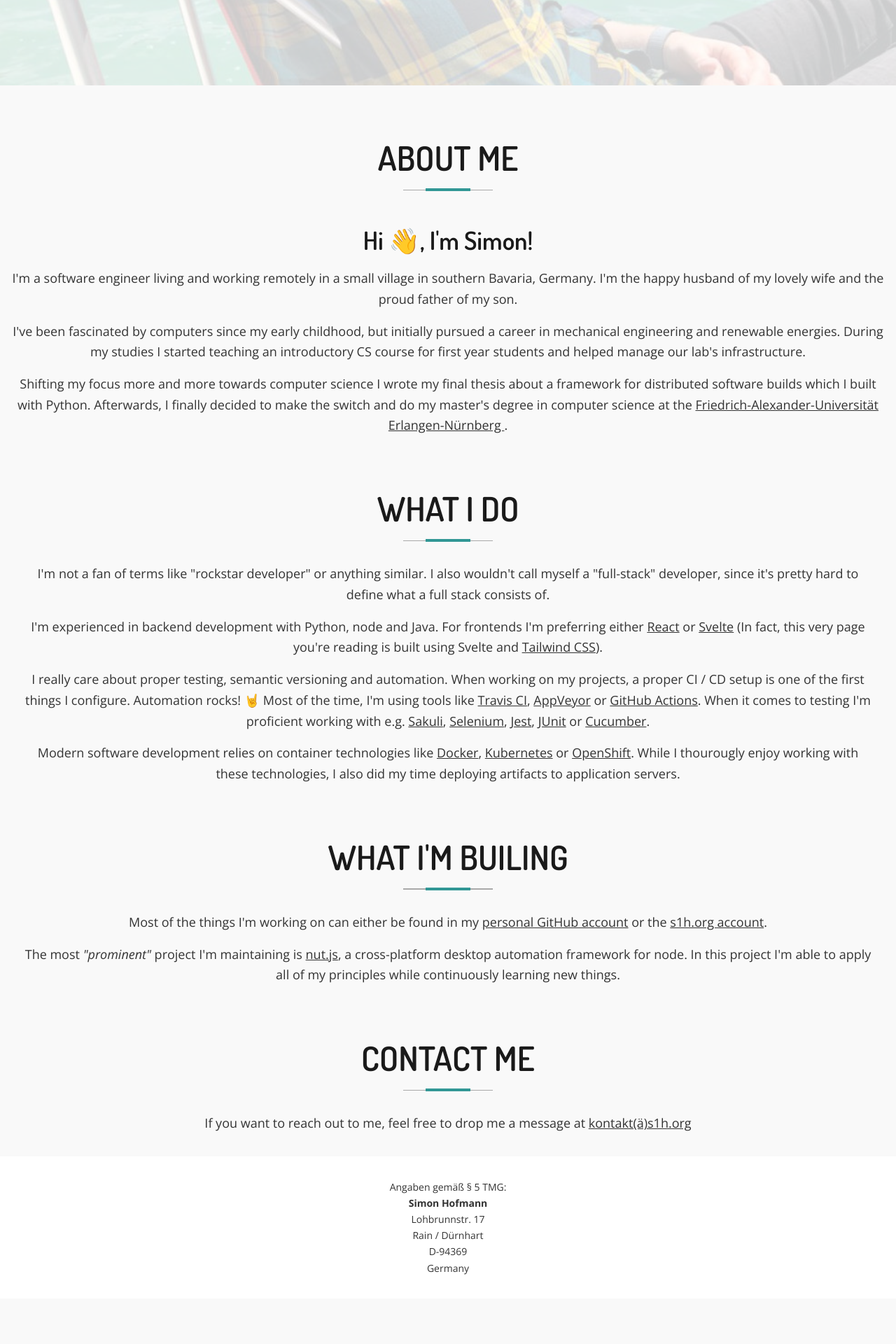
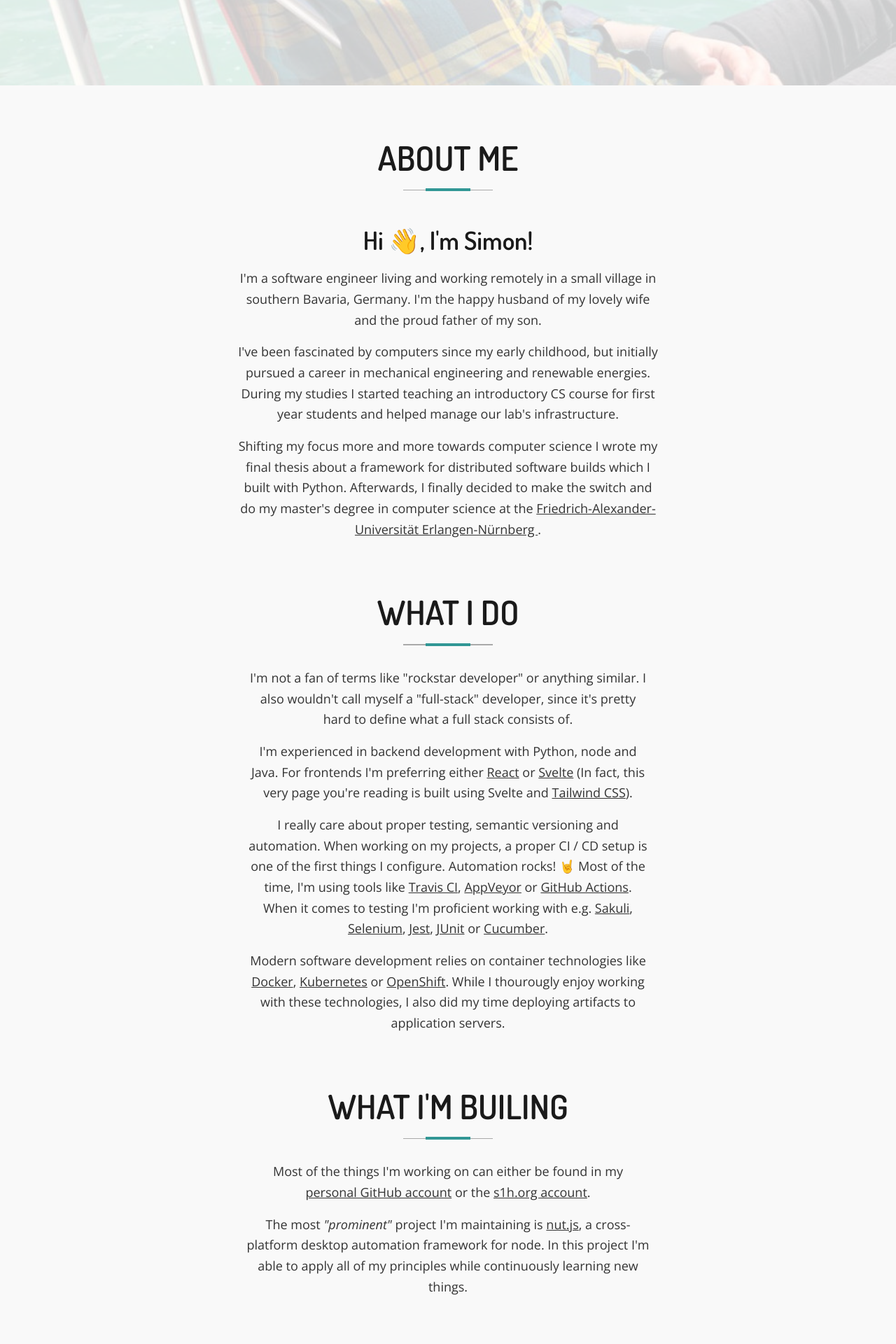
Before and after one commit to s1h-org/s1h.org, a Svelte app: page / in a window 1280 px wide. Shown: the part 678-2598 px from the top of the page at 70% size. Before the commit the page ends 2533 px from the top, so only its background shows below. Built offline with nearby package versions, Linux system fonts and the light colour scheme; no server answers; some icons are missing.

Commit message:
Updated page width settings

```diff
--- a/src/Main.svelte
+++ b/src/Main.svelte
@@ -6,7 +6,7 @@
     import Building from "./sections/Building.svelte";
 </script>
 
-<main>
+<main class="flex flex-col items-center">
     <Hero />
     <About />
     <Doing />
--- a/src/sections/About.svelte
+++ b/src/sections/About.svelte
@@ -2,7 +2,7 @@
     import SectionHeader from "../SectionHeader.svelte";
 </script>
 
-<section id="about" class="w-full h-full pt-16">
+<section id="about" class="w-full md:w-2/3 lg:w-1/2 h-full pt-16">
     <SectionHeader heading={'About Me'} />
     <h3 class="text-4xl text-center mt-16">Hi 👋, I'm Simon!</h3>
     <p class="text-md lg:text-lg text-center pt-4 pl-4 pr-4">
--- a/src/sections/Building.svelte
+++ b/src/sections/Building.svelte
@@ -2,7 +2,7 @@
     import SectionHeader from "../SectionHeader.svelte";
 </script>
 
-<section id="building" class="w-full h-full pt-16">
+<section id="building" class="w-full md:w-2/3 lg:w-1/2 h-full pt-16">
     <SectionHeader heading={'What I\'m Builing'} />
     <p class="text-md lg:text-lg text-center pt-4 pl-4 lg:pl-8 pr-4 lg:pr-8">
         Most of the things I'm working on can either be found in my <a href="https://github.com/s1hofmann">personal GitHub account</a> or the <a href="https://github.com/s1h-org">s1h.org account</a>.
--- a/src/sections/Contact.svelte
+++ b/src/sections/Contact.svelte
@@ -2,7 +2,7 @@
     import SectionHeader from "../SectionHeader.svelte";
 </script>
 
-<section id="contact" class="w-full h-full pt-16">
+<section id="contact" class="w-full md:w-2/3 lg:w-1/2 h-full pt-16">
     <SectionHeader heading={'Contact me'} />
     <p class="text-md lg:text-lg text-center pt-4 pl-4 pr-4">
         If you want to reach out to me, feel free to drop me a message at
--- a/src/sections/Doing.svelte
+++ b/src/sections/Doing.svelte
@@ -2,7 +2,7 @@
     import SectionHeader from "../SectionHeader.svelte";
 </script>
 
-<section id="doing" class="w-full h-full pt-16">
+<section id="doing" class="w-full md:w-2/3 lg:w-1/2 h-full pt-16">
     <SectionHeader heading={'What I do'} />
     <p class="text-md lg:text-lg text-center pt-4 pl-4 lg:pl-8 pr-4 lg:pr-8">
         I'm not a fan of terms like "rockstar developer" or anything similar.
```
Also changed, not shown: 1 other file (tests, documents, lock files or other folders).
